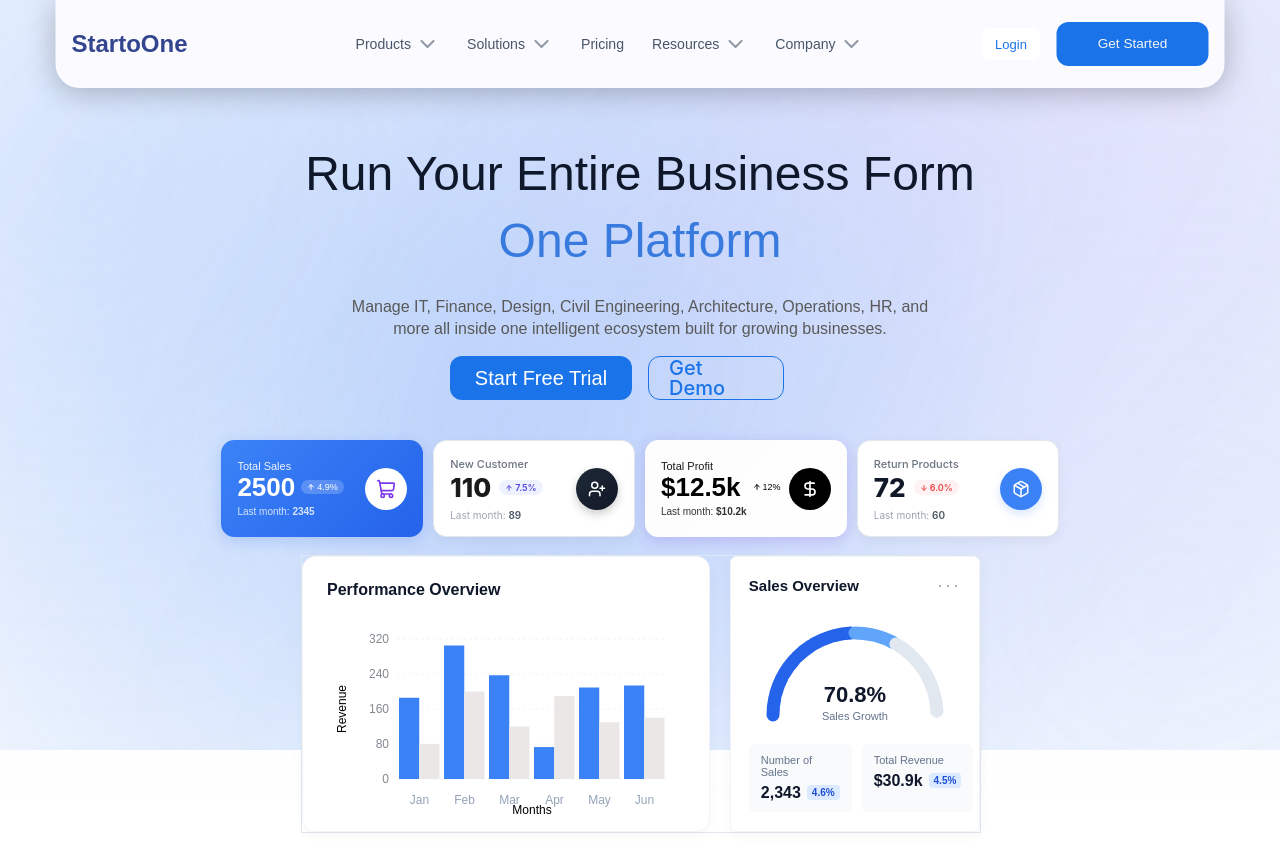
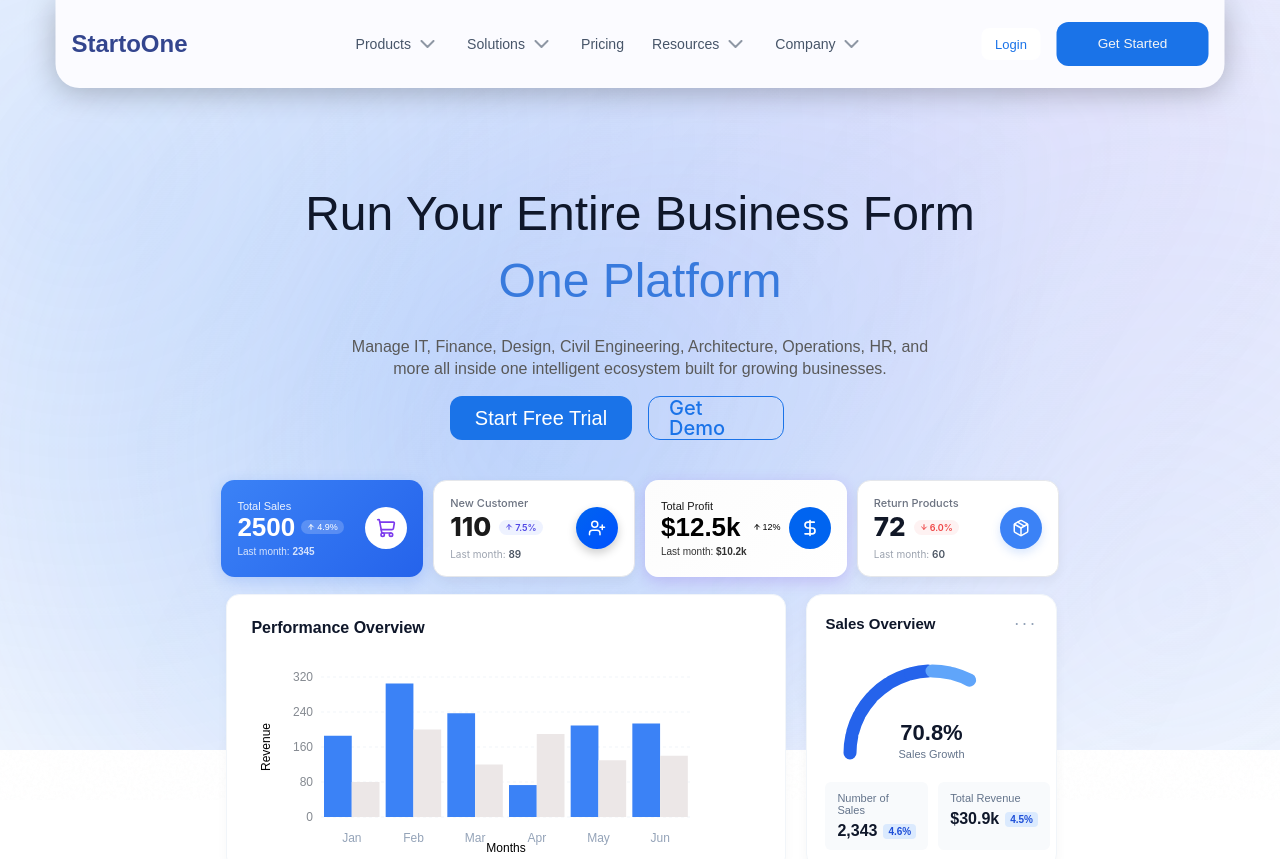
Before and after one commit to tharunhs1208/Startotechcorp, a Next.js app: page / in a window 1280 px wide. Shown: the top 859 px of the page. Built offline with nearby package versions, Linux system fonts and the light colour scheme.

Commit message:
committed

```diff
--- a/app/(landing)/landing.css
+++ b/app/(landing)/landing.css
@@ -691,7 +691,7 @@
   z-index: 2;
   max-width: 1180px;
   margin: 0 auto;
-  padding-top: 140px; /* navbar offset */
+  padding-top: 180px; /* navbar offset */
   gap:16px;
 }
 @keyframes lp-slideUp {
@@ -855,11 +855,42 @@
 
 /* Stats */
 .lp-hero__stats {
-  display: flex; align-items: center; justify-content: center;
-  gap:10px;
-  margin-top: 40px; flex-wrap: wrap;
-  overflow: visible;
-}
+  display: flex;
+  align-items: center;
+  justify-content: center;
+  gap: 10px;
+  margin-top: 40px;
+  flex-wrap: wrap;
+
+  transform: scale(1);
+  transition: transform 0.6s ease-out;
+}
+.lp-hero_con {
+  margin: 0 auto;
+  transform-origin: center center;
+  will-change: transform;
+  transition: transform 0.1s linear;
+}
+.lp-hero__stats.zoomed {
+  transform: scale(1.08);
+}
+@keyframes gaugeFill {
+  0% {
+    stroke-dashoffset: 100;
+    opacity: 1;
+  }
+
+  20% {
+    opacity: 0;
+  }
+
+  100% {
+    stroke-dashoffset: 0;
+    opacity: 1;
+  }
+}
+
+
 .lp-stat { text-align: center; padding: 0 28px; }
 .lp-stat__val { font-family: var(--lp-font-head); font-size: 1.6rem; font-weight: 800; color: var(--lp-text); }
 .lp-stat__sup { font-size: 1rem; }
@@ -884,11 +915,12 @@
 /* Mockup */
 .lp-hero__mockup {
   margin-top:17.91px;
-  margin-left:251px;
-   display: flex; align-items: center; justify-content: center;
+  margin-left:7px;
+  display: flex; align-items: center; justify-content: center;
   gap:20px;
-  overflow: visible; border: 1px solid var(--lp-border);
-  max-width: 680px;
+  overflow: visible;
+  min-width: 837px;
+  max-width: 1169px;
 }
 .lp-mockup-bar {
   background: #f1f5f9; padding: 10px 14px;
@@ -1724,7 +1756,7 @@ position: relative;
   .lp-hamburger   { display: flex; }
   .lp-section     { padding: 64px 0; }
   .lp-platform__grid { grid-template-columns: 1fr; }
-  .lp-hero__stats { gap: 12px; padding: 16px 20px; }
+
   .lp-stat        { padding: 0 14px; }
   .lp-stat__div   { display: none; }
   .lp-impact__diagram { width: 320px; height: 320px; }
--- a/components/SalesOverview.tsx
+++ b/components/SalesOverview.tsx
@@ -23,7 +23,7 @@ export default function SalesOverview() {
       width: "250.23px",
       height: "275.95px",
       background: "#fff",
-      borderRadius: "6.24px",
+      borderRadius: "16px",
       border: "1px solid #F1F5F9",
       boxShadow: "0 4px 12px rgba(0,0,0,0.04)",
       padding: "18px",
@@ -49,6 +49,13 @@ export default function SalesOverview() {
   stroke={seg.filled ? (seg.late ? "#60a5fa" : "#2563eb") : "#e2e8f0"}
   strokeWidth="13"
   strokeLinecap="round"
+  style={{
+    strokeDasharray: 100,
+    strokeDashoffset: seg.filled ? 0 : 100,
+    animation: seg.filled
+      ? `gaugeFill 0.8s ease forwards ${i * 0.15}s`
+      : "none",
+  }}
 />
           ))}
         </svg>
--- a/components/StatCard.tsx
+++ b/components/StatCard.tsx
@@ -62,7 +62,7 @@ export function DashboardChart() {
         className="w-full"
        style={{
   height: "100px",
-  width: "350px",
+  width: "450px",
   minHeight: "200px",
 }}
       >
@@ -123,17 +123,7 @@ export function DashboardChart() {
   }}
           />
 
-          <ChartTooltip
-  cursor={false}
-  content={
-    <ChartTooltipContent
-      indicator="line" // or "dot" / "line" based on your preference
-      hideLabel={false}
 
-
-    />
-  }
-/>
 
 
           <Bar
--- a/components/hero.tsx
+++ b/components/hero.tsx
@@ -1,39 +1,55 @@
 
 'use client'
-import { useEffect, useRef } from "react"
+import { useEffect, useRef,useState } from "react"
 import { ArrowUp, ShoppingCart,UserPlus,DollarSign ,ArrowDown,Package} from 'lucide-react'
 import {DashboardChart} from "@/components/StatCard";
 import SalesOverview from "@/components/SalesOverview";
 import Link from "next/link";
 export default function Hero() {
-  const glowRef = useRef<HTMLDivElement | null>(null)
+  const glowRef = useRef<HTMLDivElement | null>(null);
+  const heroConRef = useRef<HTMLDivElement | null>(null);
 
   useEffect(() => {
-    const glow = glowRef.current
-    if (!glow) return
+    const glow = glowRef.current;
+    if (!glow) return;
 
-    let x = 0, y = 0
-    let targetX = 0, targetY = 0
+    let x = 0,
+      y = 0;
+    let targetX = 0,
+      targetY = 0;
 
     const move = (e: MouseEvent) => {
-      targetX = e.clientX
-      targetY = e.clientY
-    }
+      targetX = e.clientX;
+      targetY = e.clientY;
+    };
 
     const animate = () => {
-      // smoothing (the magic)
-      x += (targetX - x) * 0.08
-      y += (targetY - y) * 0.08
+      x += (targetX - x) * 0.08;
+      y += (targetY - y) * 0.08;
 
-      glow.style.transform = `translate3d(${x - 150}px, ${y - 150}px, 0)`
-      requestAnimationFrame(animate)
-    }
+      glow.style.transform = `translate3d(${x - 150}px, ${y - 150}px, 0)`;
+      requestAnimationFrame(animate);
+    };
 
-    window.addEventListener("mousemove", move)
-    animate()
+    window.addEventListener("mousemove", move);
+    animate();
 
-    return () => window.removeEventListener("mousemove", move)
-  }, [])
+    return () => window.removeEventListener("mousemove", move);
+  }, []);
+
+  useEffect(() => {
+  const handleScroll = () => {
+    if (!heroConRef.current) return;
+
+    const scale = Math.min(1.3, 1 + window.scrollY * 0.001);
+
+    heroConRef.current.style.transform = `scale(${scale})`;
+  };
+
+  window.addEventListener("scroll", handleScroll);
+
+  return () => window.removeEventListener("scroll", handleScroll);
+}, []);
   return (
     <section className="lp-hero">
 
@@ -67,7 +83,8 @@ export default function Hero() {
         </div>
 
         {/* Stats row */}
-        <div className="lp-hero__stats">
+        <div ref={heroConRef} className="lp-hero_con">
+          <div className="lp-hero__stats">
           <div
       style={{
   width: '201.82px',
@@ -175,7 +192,7 @@ export default function Hero() {
       <div style={{
     width: '42px',
     height: '42px',
-    background: 'linear-gradient(135deg, #1F2937 0%, #111827 100%)',
+    background: 'linear-gradient(135deg, #0064f0 0%, #0051ff 100%)',
     borderRadius: '50%',
     display: 'flex',
     alignItems: 'center',
@@ -233,7 +250,7 @@ export default function Hero() {
       <div style={{
   width: '42px',
   height: '42px',
-  backgroundColor: 'black',
+  backgroundColor:' #0064f0' ,
   borderRadius: '50%',
   display: 'flex',
   alignItems: 'center',
@@ -313,6 +330,7 @@ export default function Hero() {
         <DashboardChart/>
          <SalesOverview/>
         </div>
+        </div>
       </div>
 
     </section>
```
Lines whose indentation alone changed are shown as unchanged.
